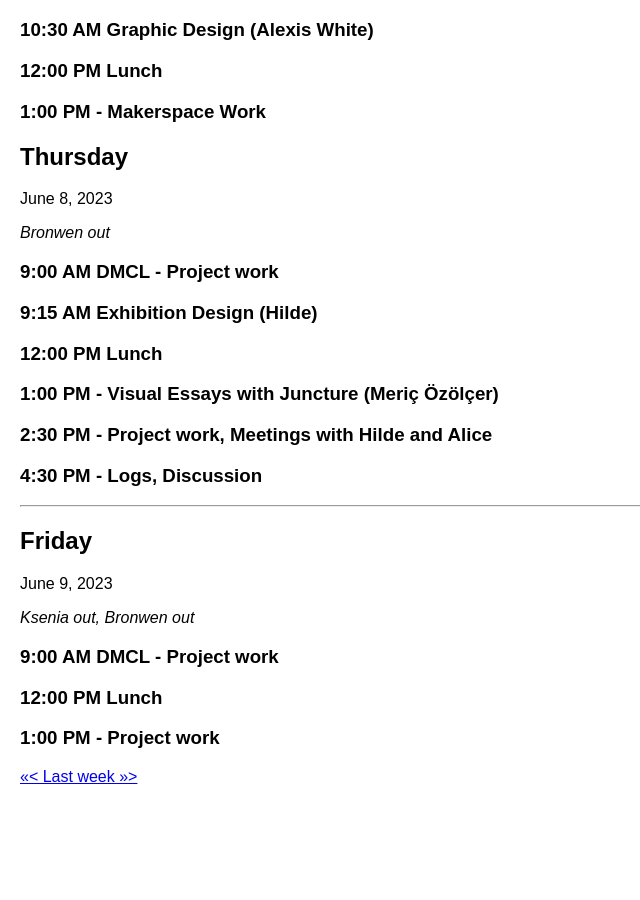
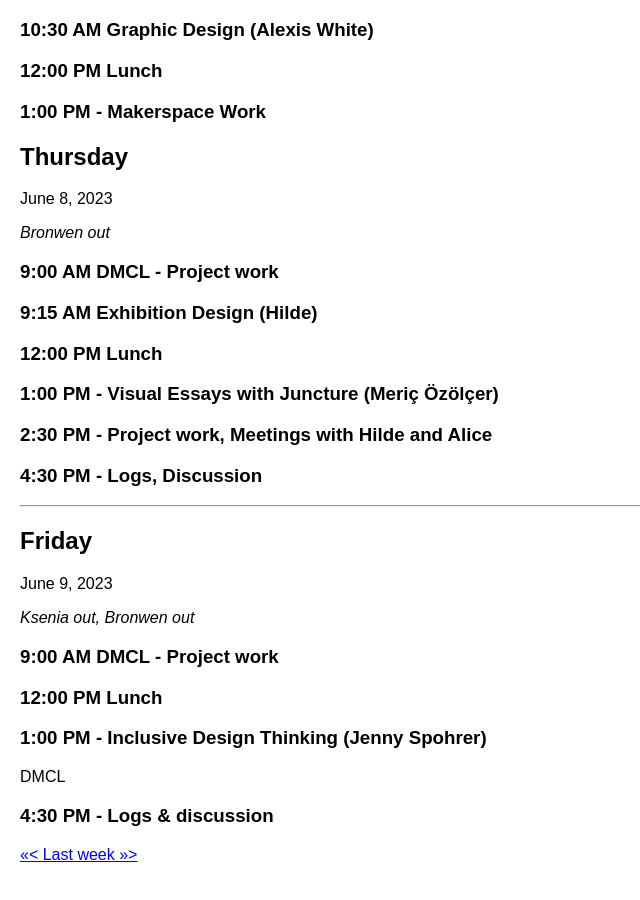
Before and after one commit to digbmc/dssf-syll, a Jekyll site: the page built from _weeks/02-design.md, in a window 1280 px wide and 900 px high, scrolled down 1236 px. Shown: the whole window, without its empty margins (0-640 px from the left). Built offline with Jekyll 4.4.1, drawn with Linux system fonts in a browser that asks for light colours; before the commit the page ends 2058 px from its top, so only the background shows below that.

Commit message:
updates to next week

```diff
--- a/_weeks/02-design.md
+++ b/_weeks/02-design.md
@@ -83,8 +83,11 @@ June 9, 2023
 
 ### 12:00 PM Lunch
 
-### 1:00 PM - Project work
+### 1:00 PM - Inclusive Design Thinking (Jenny Spohrer)
 
+DMCL
+
+### 4:30 PM - Logs & discussion
 
 
 [<<< Last week >>>](01-intro)
```
